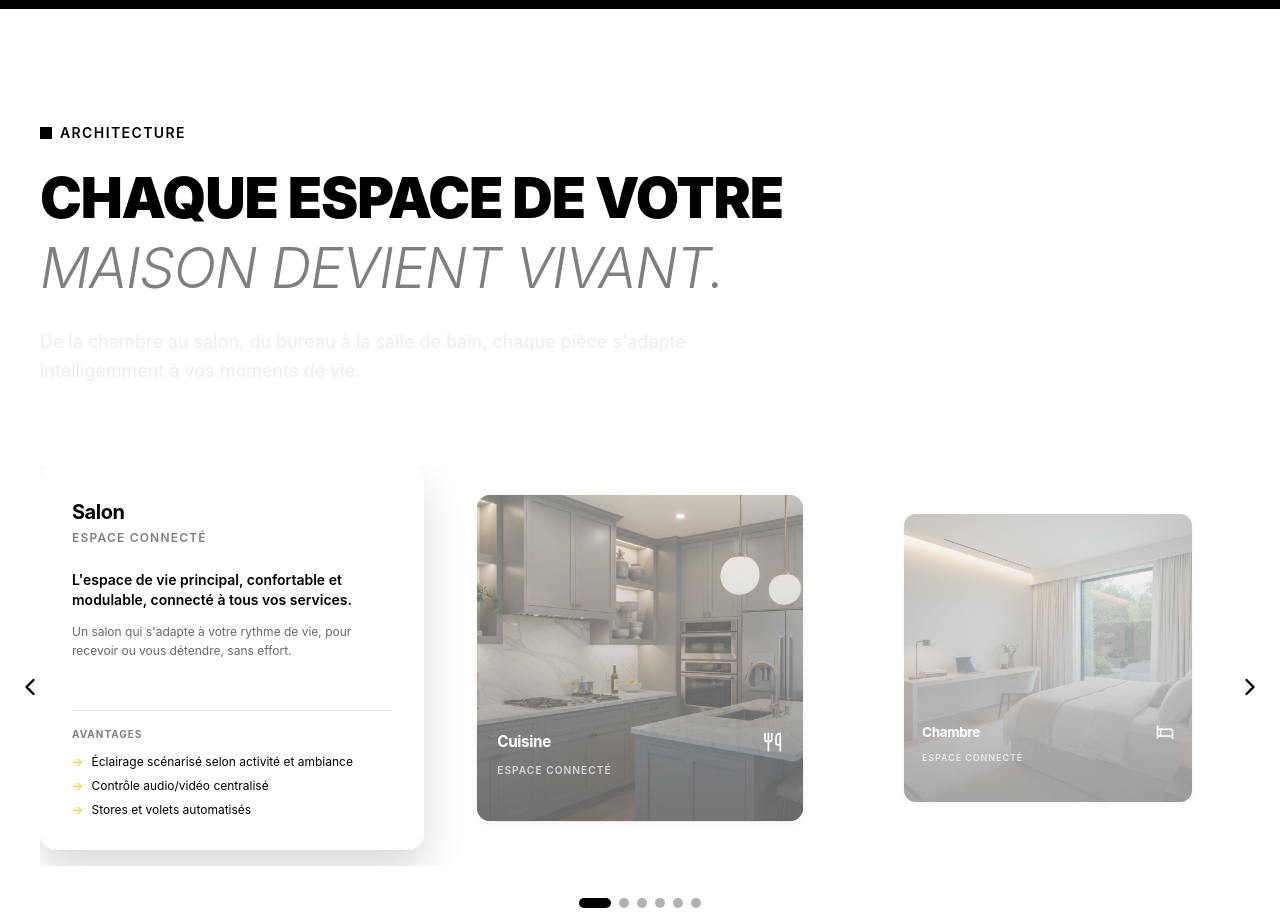
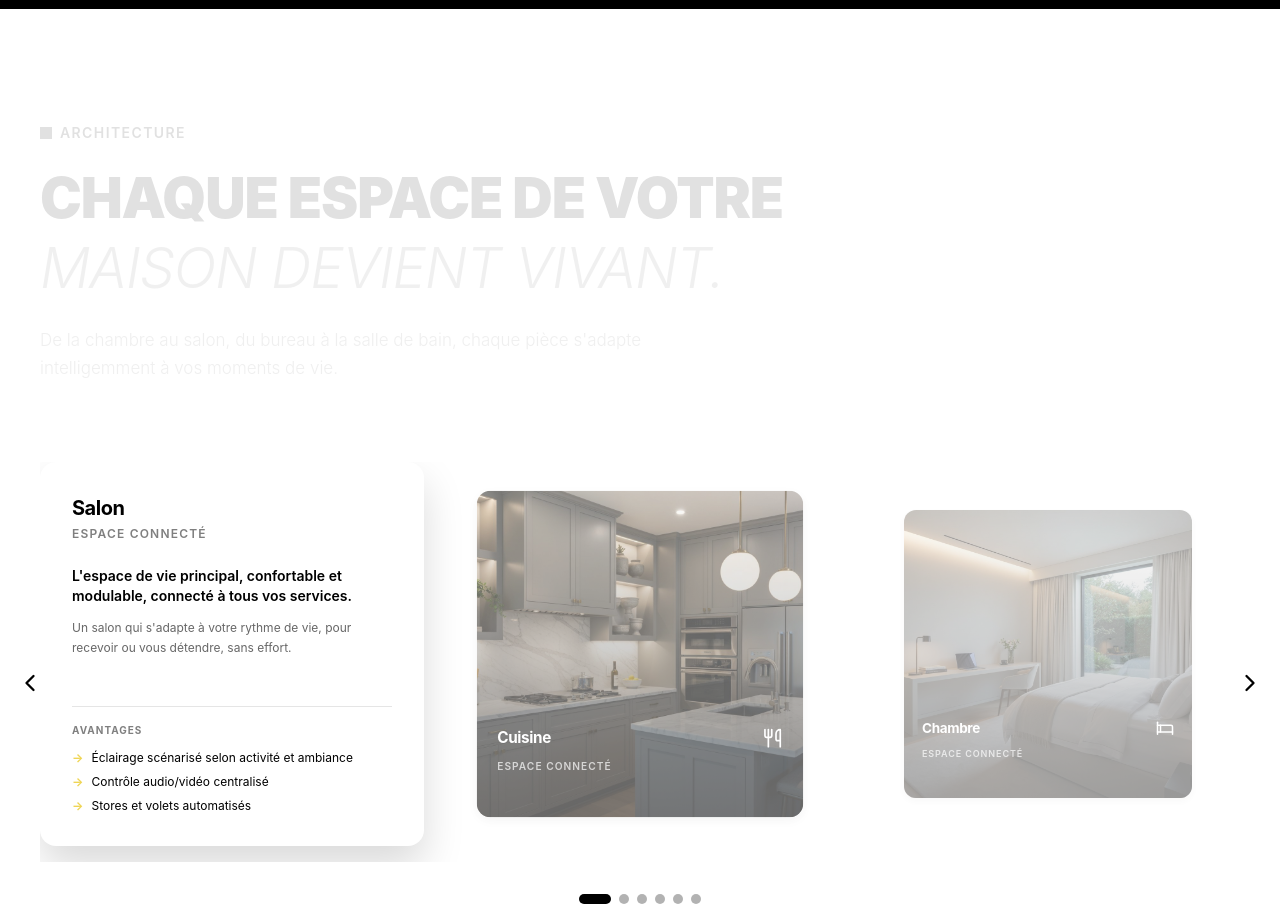
Before and after one commit to AkramF/DOMOTUS, a Next.js app: page /maison-connectee in a window 1280 px wide. Shown: the part 3520-4440 px from the top of the page. Built offline with nearby package versions, Linux system fonts and the light colour scheme.

Commit message:
style: update ARCHITECTURE section text colors for better readability

```diff
--- a/app/maison-connectee/page.tsx
+++ b/app/maison-connectee/page.tsx
@@ -213,18 +213,18 @@ export default function VillasPage() {
         <div className="mx-auto max-w-7xl px-6 lg:px-10">
           <div className="mb-16 lg:mb-20">
             <div className="inline-flex items-center gap-2 mb-5">
-              <div className="w-3 h-3 bg-black" aria-hidden="true"></div>
-              <span style={{ fontFamily: "Inter, sans-serif", fontWeight: 600, fontSize: "14px", lineHeight: "20px", color: "#000000", letterSpacing: "0.1em" }}>ARCHITECTURE</span>
+              <div className="w-3 h-3 bg-foreground" aria-hidden="true"></div>
+              <span style={{ fontFamily: "Inter, sans-serif", fontWeight: 600, fontSize: "14px", lineHeight: "20px", color: "var(--foreground)", letterSpacing: "0.1em" }}>ARCHITECTURE</span>
             </div>
             <h2
               id="espaces-heading"
-              className="font-black uppercase leading-tight text-balance max-w-3xl"
-              style={{ fontSize: "clamp(2rem, 5vw, 3.5rem)", letterSpacing: "-0.02em", color: "#000000" }}
+              className="font-black uppercase leading-tight text-balance max-w-3xl text-foreground"
+              style={{ fontSize: "clamp(2rem, 5vw, 3.5rem)", letterSpacing: "-0.02em" }}
             >
               Chaque espace de votre<br />
-              <span className="italic font-light" style={{ color: "#00000080" }}>maison devient vivant.</span>
+              <span className="italic font-light text-foreground/50">maison devient vivant.</span>
             </h2>
-            <p className="mt-6 text-lg text-foreground/60 max-w-2xl leading-relaxed">
+            <p className="mt-6 text-[17px] text-foreground/55 max-w-2xl leading-relaxed font-light">
               De la chambre au salon, du bureau à la salle de bain, chaque pièce s'adapte intelligemment à vos moments de vie.
             </p>
           </div>
```
